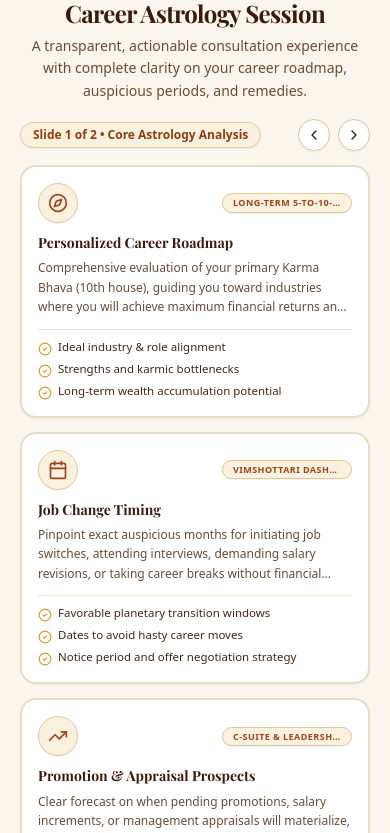
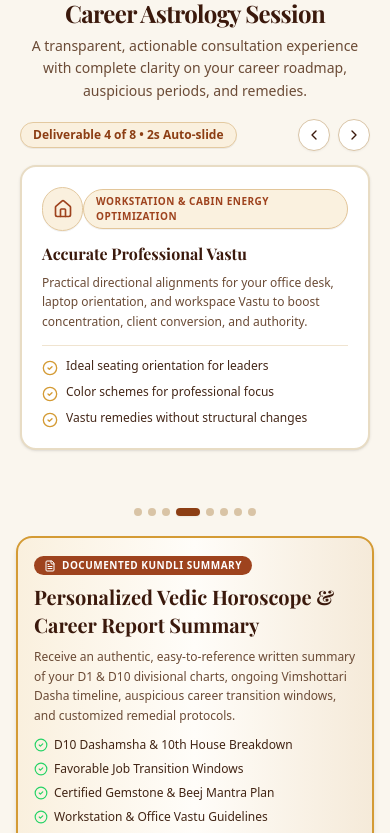
Before and after one commit to mohaninsights/career-page, a React (Vite) app: page / in a window 390 px wide. Shown: the part 9860-10693 px from the top of the page. Built offline with nearby package versions, Linux system fonts and the light colour scheme; a web font is replaced by a local one.

Commit message:
feat(ui): implement responsive slider for deliverables
Added mobile/desktop detection and separate slide tracking logic to improve the layout and interaction experience for the session deliverables section.

```diff
--- a/src/components/SessionDeliverables.tsx
+++ b/src/components/SessionDeliverables.tsx
@@ -17,16 +17,33 @@ export const SessionDeliverables: React.FC<SessionDeliverablesProps> = ({ onOpen
   const [currentMeetingImg, setCurrentMeetingImg] = useState<string>(consultationMeetingImg);
   const [isImageModalOpen, setIsImageModalOpen] = useState<boolean>(false);
 
+  // Responsive detection
+  const [isMobile, setIsMobile] = useState<boolean>(false);
+
+  useEffect(() => {
+    const checkMobile = () => {
+      setIsMobile(window.innerWidth < 640);
+    };
+    checkMobile();
+    window.addEventListener('resize', checkMobile);
+    return () => window.removeEventListener('resize', checkMobile);
+  }, []);
+
   // Slider states
-  const [currentSlide, setCurrentSlide] = useState<number>(0);
+  const [currentMobileIndex, setCurrentMobileIndex] = useState<number>(0);
+  const [currentDesktopSlide, setCurrentDesktopSlide] = useState<number>(0);
+
   const [touchStart, setTouchStart] = useState<number | null>(null);
   const [touchEnd, setTouchEnd] = useState<number | null>(null);
   const [isDragging, setIsDragging] = useState<boolean>(false);
   const [dragStartX, setDragStartX] = useState<number>(0);
+  const [isUserInteracting, setIsUserInteracting] = useState<boolean>(false);
+  const userInteractionTimeoutRef = useRef<NodeJS.Timeout | null>(null);
 
-  // We show 4 cards per page on desktop, total 8 cards = 2 slides
-  const itemsPerPage = 4;
-  const totalSlides = Math.ceil(SESSION_DELIVERABLES.length / itemsPerPage);
+  // Desktop configuration: 4 cards per page, total 8 cards = 2 slides
+  const desktopItemsPerPage = 4;
+  const totalDesktopSlides = Math.ceil(SESSION_DELIVERABLES.length / desktopItemsPerPage);
+  const totalMobileCards = SESSION_DELIVERABLES.length;
 
   useEffect(() => {
     const saved = localStorage.getItem('custom_meeting_image');
@@ -35,18 +52,52 @@ export const SessionDeliverables: React.FC<SessionDeliverablesProps> = ({ onOpen
     }
   }, []);
 
-  const handleNextSlide = () => {
-    setCurrentSlide((prev) => (prev + 1) % totalSlides);
+  // Mobile 2-second auto-scroll
+  useEffect(() => {
+    if (!isMobile) return;
+    if (isUserInteracting) return;
+
+    const interval = setInterval(() => {
+      setCurrentMobileIndex((prev) => (prev + 1) % totalMobileCards);
+    }, 2000);
+
+    return () => clearInterval(interval);
+  }, [isMobile, isUserInteracting, totalMobileCards]);
+
+  const triggerUserInteractionPause = () => {
+    setIsUserInteracting(true);
+    if (userInteractionTimeoutRef.current) {
+      clearTimeout(userInteractionTimeoutRef.current);
+    }
+    // Resume auto-scroll 3 seconds after touch/interaction ends
+    userInteractionTimeoutRef.current = setTimeout(() => {
+      setIsUserInteracting(false);
+    }, 3000);
   };
 
-  const handlePrevSlide = () => {
-    setCurrentSlide((prev) => (prev - 1 + totalSlides) % totalSlides);
+  const handleNext = () => {
+    triggerUserInteractionPause();
+    if (isMobile) {
+      setCurrentMobileIndex((prev) => (prev + 1) % totalMobileCards);
+    } else {
+      setCurrentDesktopSlide((prev) => (prev + 1) % totalDesktopSlides);
+    }
+  };
+
+  const handlePrev = () => {
+    triggerUserInteractionPause();
+    if (isMobile) {
+      setCurrentMobileIndex((prev) => (prev - 1 + totalMobileCards) % totalMobileCards);
+    } else {
+      setCurrentDesktopSlide((prev) => (prev - 1 + totalDesktopSlides) % totalDesktopSlides);
+    }
   };
 
   // Touch and Drag swipe handling
-  const minSwipeDistance = 50;
+  const minSwipeDistance = 40;
 
   const onTouchStart = (e: React.TouchEvent) => {
+    triggerUserInteractionPause();
     setTouchEnd(null);
     setTouchStart(e.targetTouches[0].clientX);
   };
@@ -61,13 +112,14 @@ export const SessionDeliverables: React.FC<SessionDeliverablesProps> = ({ onOpen
     const isLeftSwipe = distance > minSwipeDistance;
     const isRightSwipe = distance < -minSwipeDistance;
     if (isLeftSwipe) {
-      handleNextSlide();
+      handleNext();
     } else if (isRightSwipe) {
-      handlePrevSlide();
+      handlePrev();
     }
   };
 
   const handleMouseDown = (e: React.MouseEvent) => {
+    triggerUserInteractionPause();
     setIsDragging(true);
     setDragStartX(e.clientX);
   };
@@ -77,9 +129,9 @@ export const SessionDeliverables: React.FC<SessionDeliverablesProps> = ({ onOpen
     setIsDragging(false);
     const distance = dragStartX - e.clientX;
     if (distance > minSwipeDistance) {
-      handleNextSlide();
+      handleNext();
     } else if (distance < -minSwipeDistance) {
-      handlePrevSlide();
+      handlePrev();
     }
   };
 
@@ -138,14 +190,17 @@ export const SessionDeliverables: React.FC<SessionDeliverablesProps> = ({ onOpen
         <div className="mt-4 flex items-center justify-between gap-3 px-1">
           <div className="flex items-center gap-2">
             <span className="text-xs font-semibold text-[#8C3E14] bg-[#FAF0DE] border border-[#E3C9A0] px-3 py-1 rounded-full shadow-2xs">
-              Slide {currentSlide + 1} of {totalSlides} • {currentSlide === 0 ? "Core Astrology Analysis" : "Strategic Career Guidance"}
+              {isMobile
+                ? `Deliverable ${currentMobileIndex + 1} of ${totalMobileCards} • 2s Auto-slide`
+                : `Slide ${currentDesktopSlide + 1} of ${totalDesktopSlides} • ${currentDesktopSlide === 0 ? "Core Astrology Analysis" : "Strategic Career Guidance"}`
+              }
             </span>
           </div>
 
           {/* Round Circular Slide Navigation Buttons */}
           <div className="flex items-center gap-2">
             <button
-              onClick={handlePrevSlide}
+              onClick={handlePrev}
               className="w-8 h-8 sm:w-9 sm:h-9 rounded-full bg-white border border-[#D9C4A6] text-[#3B190C] hover:bg-[#8C3E14] hover:text-white hover:border-[#8C3E14] shadow-xs hover:shadow-sm transition-all duration-200 flex items-center justify-center cursor-pointer active:scale-95"
               aria-label="Previous Slide"
               title="Slide Left"
@@ -154,7 +209,7 @@ export const SessionDeliverables: React.FC<SessionDeliverablesProps> = ({ onOpen
             </button>
 
             <button
-              onClick={handleNextSlide}
+              onClick={handleNext}
               className="w-8 h-8 sm:w-9 sm:h-9 rounded-full bg-white border border-[#D9C4A6] text-[#3B190C] hover:bg-[#8C3E14] hover:text-white hover:border-[#8C3E14] shadow-xs hover:shadow-sm transition-all duration-200 flex items-center justify-center cursor-pointer active:scale-95"
               aria-label="Next Slide"
               title="Slide Right"
@@ -174,20 +229,64 @@ export const SessionDeliverables: React.FC<SessionDeliverablesProps> = ({ onOpen
           onMouseUp={handleMouseUp}
           onMouseLeave={() => isDragging && setIsDragging(false)}
         >
+          {/* MOBILE VIEW (Single card with 2-second auto-scroll and touch swipe) */}
+          <div className="block sm:hidden">
             <div
               className="flex transition-transform duration-500 ease-out"
-            style={{ transform: `translateX(-${currentSlide * 100}%)` }}
+              style={{ transform: `translateX(-${currentMobileIndex * 100}%)` }}
             >
-            {Array.from({ length: totalSlides }).map((_, slideIdx) => {
+              {SESSION_DELIVERABLES.map((del) => (
+                <div key={del.id} className="w-full shrink-0 p-1">
+                  <div className="bg-white rounded-2xl p-5 border-2 border-[#E8DCC4] shadow-sm hover:border-[#D49B35] transition-all duration-300 flex flex-col justify-between min-h-[260px]">
+                    <div>
+                      {/* Round Icon & Pill Tag */}
+                      <div className="flex items-center justify-between mb-3">
+                        <div className="w-11 h-11 rounded-full bg-[#FAF0DE] border border-[#E3C9A0] flex items-center justify-center shadow-2xs">
+                          {getDeliverableIcon(del.iconName)}
+                        </div>
+                        <span className="text-[10px] font-bold uppercase tracking-wider text-[#9E431E] bg-[#FAF1DF] px-3 py-1 rounded-full border border-[#E3C69A] shadow-2xs">
+                          {del.tagline}
+                        </span>
+                      </div>
+
+                      <h3 className="font-serif-vedic text-base font-bold text-[#3B190C] leading-snug">
+                        {del.title}
+                      </h3>
+                      <p className="text-xs text-[#6B4B36] mt-2 leading-relaxed">
+                        {del.description}
+                      </p>
+
+                      <div className="mt-3.5 pt-3 border-t border-[#F0E4D0] space-y-2">
+                        {del.points.map((pt, idx) => (
+                          <div key={idx} className="flex items-start gap-2 text-xs text-[#442718]">
+                            <CheckCircle2 className="w-4 h-4 text-[#D49B35] shrink-0 mt-0.5" />
+                            <span className="leading-tight text-xs font-medium">{pt}</span>
+                          </div>
+                        ))}
+                      </div>
+                    </div>
+                  </div>
+                </div>
+              ))}
+            </div>
+          </div>
+
+          {/* DESKTOP & TABLET VIEW (4 cards per slide) */}
+          <div className="hidden sm:block">
+            <div
+              className="flex transition-transform duration-500 ease-out"
+              style={{ transform: `translateX(-${currentDesktopSlide * 100}%)` }}
+            >
+              {Array.from({ length: totalDesktopSlides }).map((_, slideIdx) => {
                 const slideDeliverables = SESSION_DELIVERABLES.slice(
-                slideIdx * itemsPerPage,
-                (slideIdx + 1) * itemsPerPage
+                  slideIdx * desktopItemsPerPage,
+                  (slideIdx + 1) * desktopItemsPerPage
                 );
 
                 return (
                   <div
                     key={slideIdx}
-                  className="w-full shrink-0 grid grid-cols-1 sm:grid-cols-2 lg:grid-cols-4 gap-3.5 p-1"
+                    className="w-full shrink-0 grid grid-cols-2 lg:grid-cols-4 gap-3.5 p-1"
                   >
                     {slideDeliverables.map((del) => (
                       <div
@@ -228,21 +327,40 @@ export const SessionDeliverables: React.FC<SessionDeliverablesProps> = ({ onOpen
               })}
             </div>
           </div>
+        </div>
 
         {/* Round Slide Indicator Dots */}
         <div className="mt-3 flex items-center justify-center gap-1.5">
-          {Array.from({ length: totalSlides }).map((_, slideIdx) => (
+          {isMobile ? (
+            Array.from({ length: totalMobileCards }).map((_, cardIdx) => (
+              <button
+                key={cardIdx}
+                onClick={() => {
+                  triggerUserInteractionPause();
+                  setCurrentMobileIndex(cardIdx);
+                }}
+                className={`h-2 rounded-full transition-all duration-300 cursor-pointer ${
+                  currentMobileIndex === cardIdx
+                    ? 'w-6 bg-[#8C3E14] shadow-xs'
+                    : 'w-2 bg-[#D9C4A6] hover:bg-[#B39375]'
+                }`}
+                aria-label={`Slide to card ${cardIdx + 1}`}
+              />
+            ))
+          ) : (
+            Array.from({ length: totalDesktopSlides }).map((_, slideIdx) => (
               <button
                 key={slideIdx}
-              onClick={() => setCurrentSlide(slideIdx)}
+                onClick={() => setCurrentDesktopSlide(slideIdx)}
                 className={`h-2 rounded-full transition-all duration-300 cursor-pointer ${
-                currentSlide === slideIdx
+                  currentDesktopSlide === slideIdx
                     ? 'w-7 bg-[#8C3E14] shadow-xs'
                     : 'w-2 bg-[#D9C4A6] hover:bg-[#B39375]'
                 }`}
                 aria-label={`Slide to page ${slideIdx + 1}`}
               />
-          ))}
+            ))
+          )}
         </div>
 
         {/* Detailed Career Report Preview Box with Compact Decreased Image Size */}
```
Lines whose indentation alone changed are shown as unchanged.
